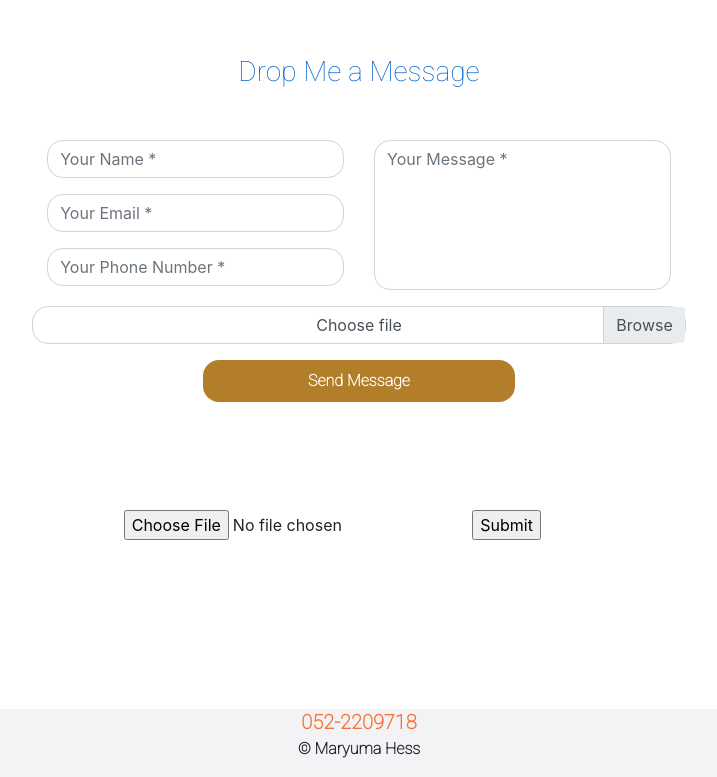
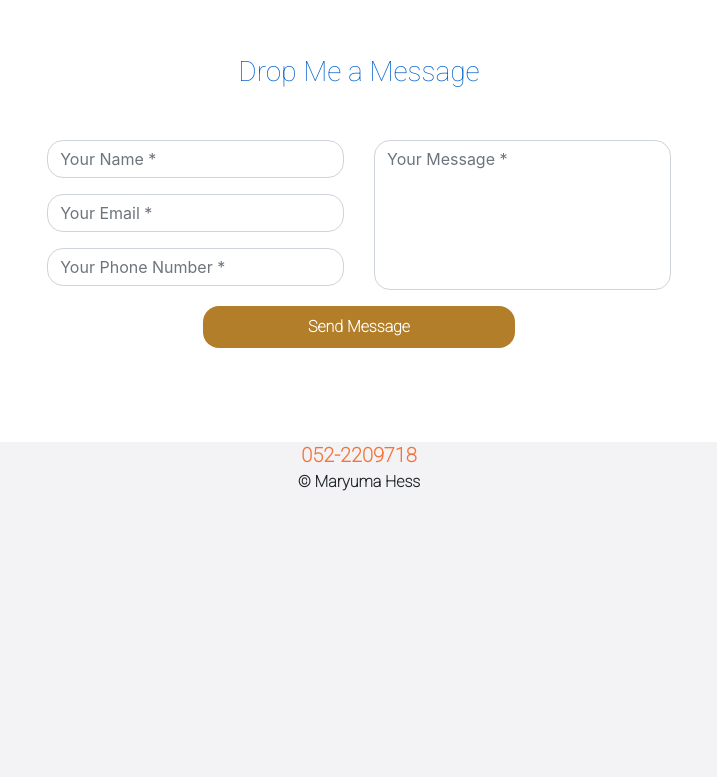
Before and after one commit to yudahatam/hen-maryuma-design, a website: page contact.html in a window 1280 px wide. Shown: the part 564-1341 px from the top of the page, without its empty margins (281-998 px from the left). After the commit the page ends 1074 px from the top, so only its background shows below. Drawn offline with nearby package versions, Linux system fonts and the light colour scheme; files that its build step writes are made by us from their sources; files whose address does not match are found by name.

Commit message:
removal of file

```diff
--- a/contact.html
+++ b/contact.html
@@ -76,31 +76,11 @@
 												<textarea name="txtMsg" id="message" class="form-control" placeholder="Your Message *" style="width: 100%; height: 150px; resize: none;" required></textarea>
 											</div>
 										</div>
-
-										<div class="form-group input-group">
-											<div class="custom-file">
-											<input type="file" class="custom-file-input UploadButtons" id="inputGroupFile01"
-												aria-describedby="inputGroupFileAddon01">
-											<label class="custom-file-label UploadButtons" for="inputGroupFile01">Choose file</label>
-											</div>
-										</div>
-
 										<div class="form-group col-md-12">
 											<input type="button" name="btnSubmit" class="btnContact contactB" onclick="contactUsValidation()" value="Send Message" />
 										</div>
-
-
-
-
-									</form>
-									<!-- multer uploading files -->
-									<form action="/yuda" method="POST">
-										<input type="file" id="files" name="filename">
-										<input type="submit" onclick="upload()">
-									</form>
-				</div>
-
-
+								</div>
+							</form>
 					</div>
 					<!-- #primary -->
 				</div>
```
Also changed, not shown: index.js (+0 -20 lines).
